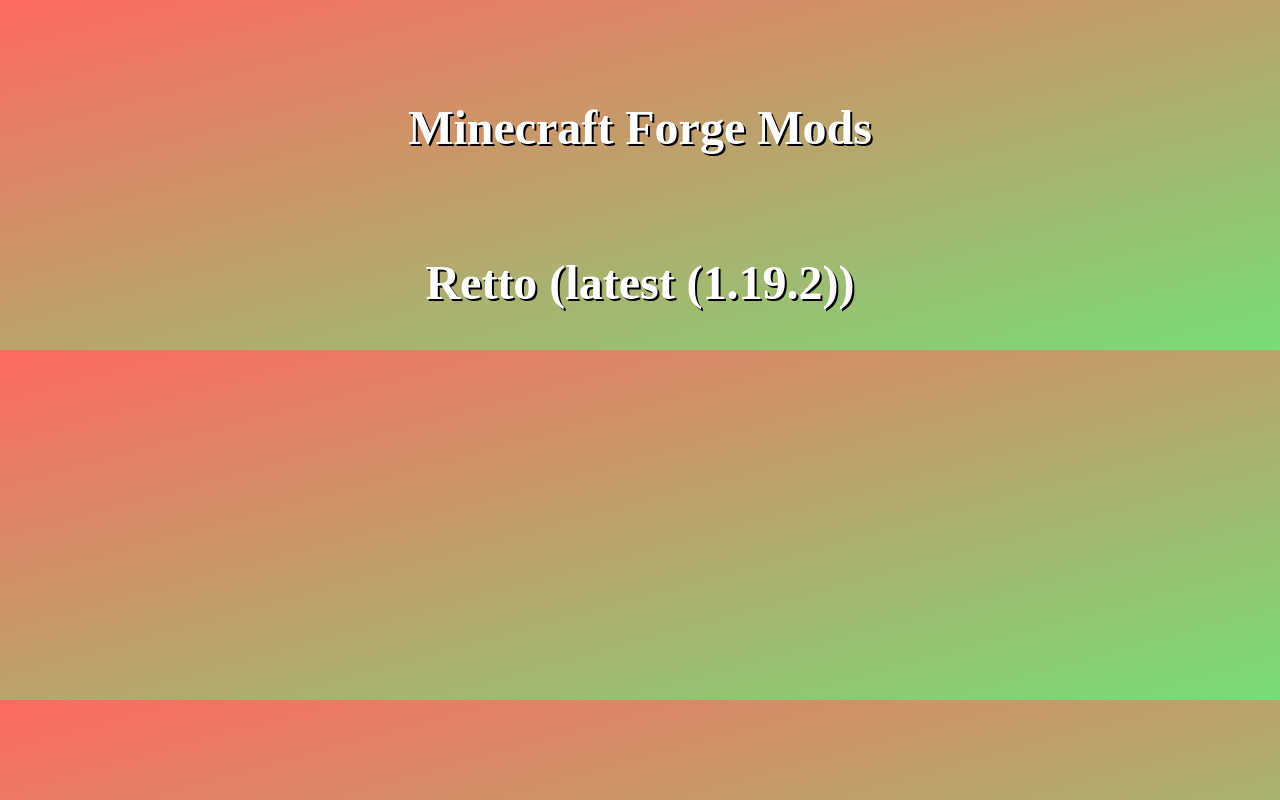
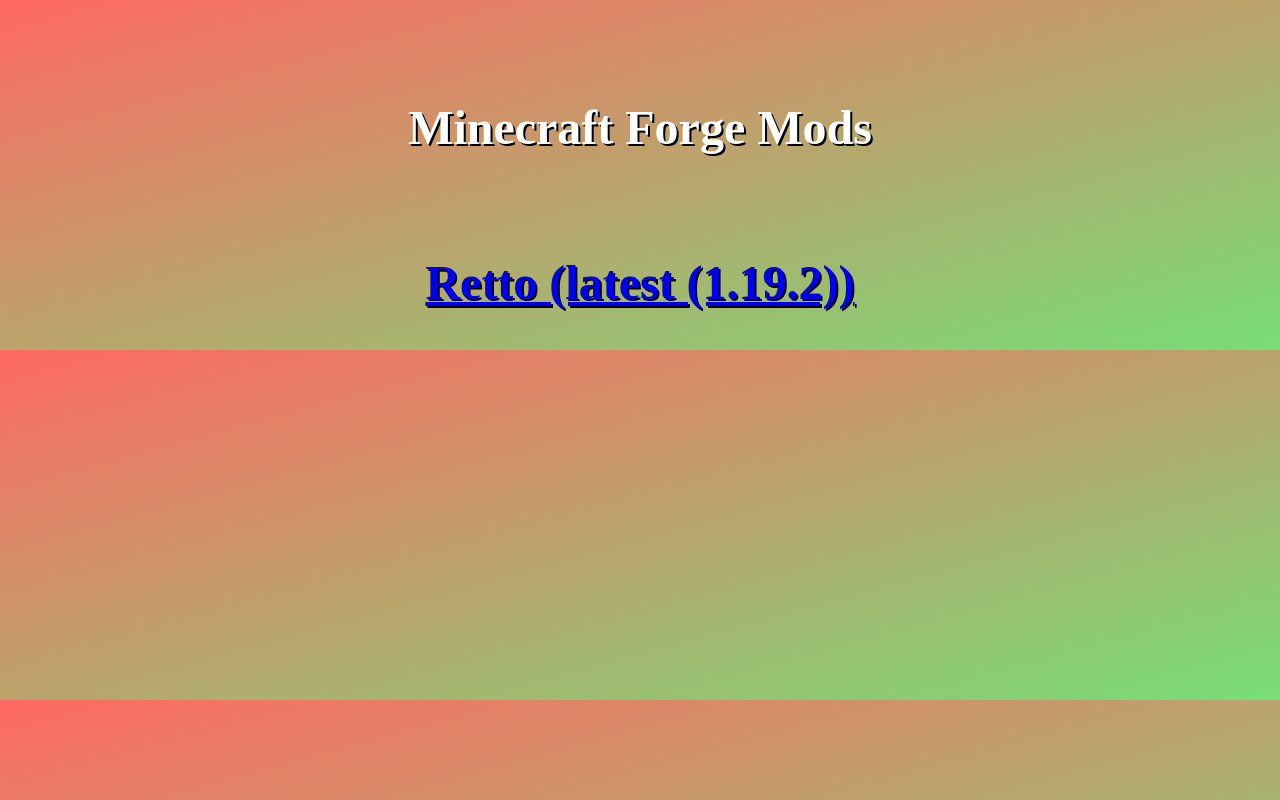
Before and after one commit to ExtremeCreator20/ExtremeCreator20.github.io, a plain HTML site: page index.html in a window 1280 px wide. Drawn offline with Linux system fonts and the light colour scheme.

Commit message:
Update index.html

```diff
--- a/index.html
+++ b/index.html
@@ -24,6 +24,6 @@
   </head>
   <body>
     <h1>Minecraft Forge Mods</h1>
-    <h2 href="https://raw.githubusercontent.com/ExtremeCreator20/ExtremeCreator20.github.io/main/retto-1.19.2.jar">Retto (latest (1.19.2))</h2>
+    <h2><a  href="https://raw.githubusercontent.com/ExtremeCreator20/ExtremeCreator20.github.io/main/retto-1.19.2.jar">Retto (latest (1.19.2))</a></h2>
   </body>
 </html>
```
